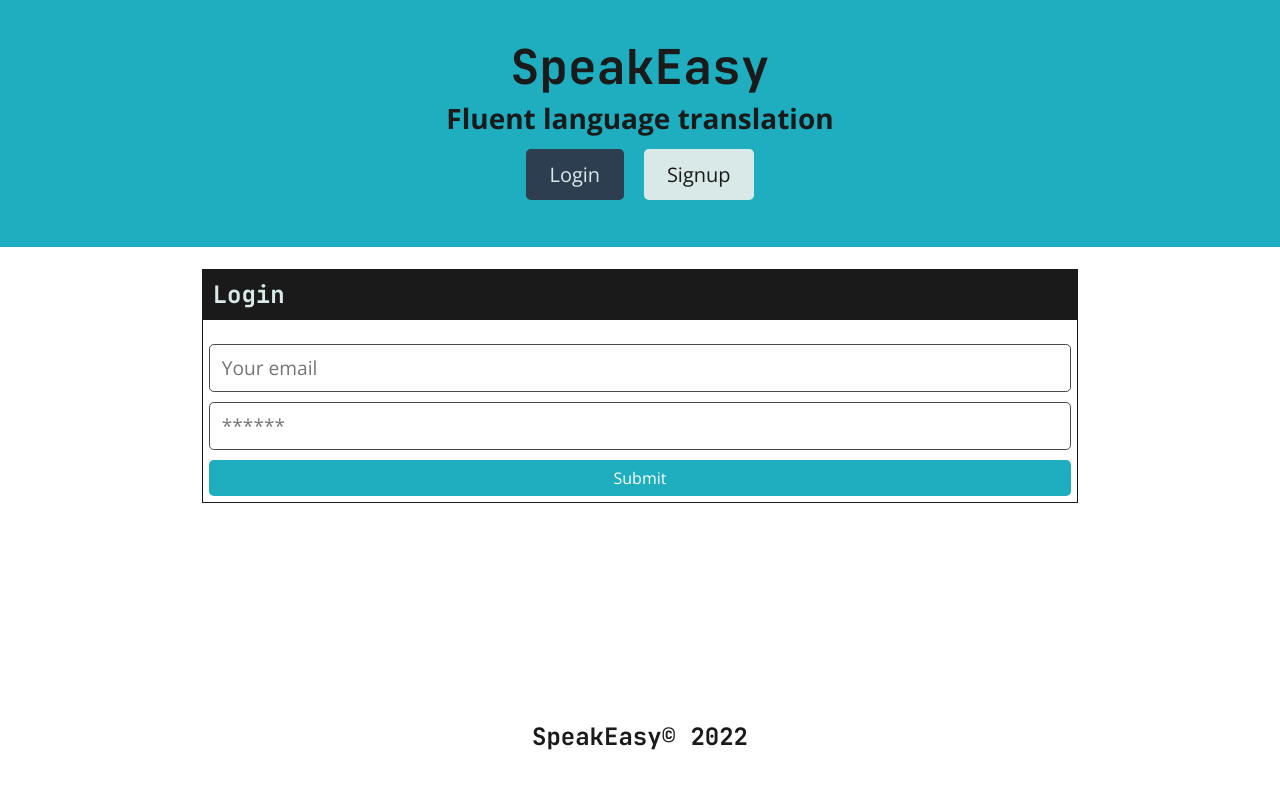
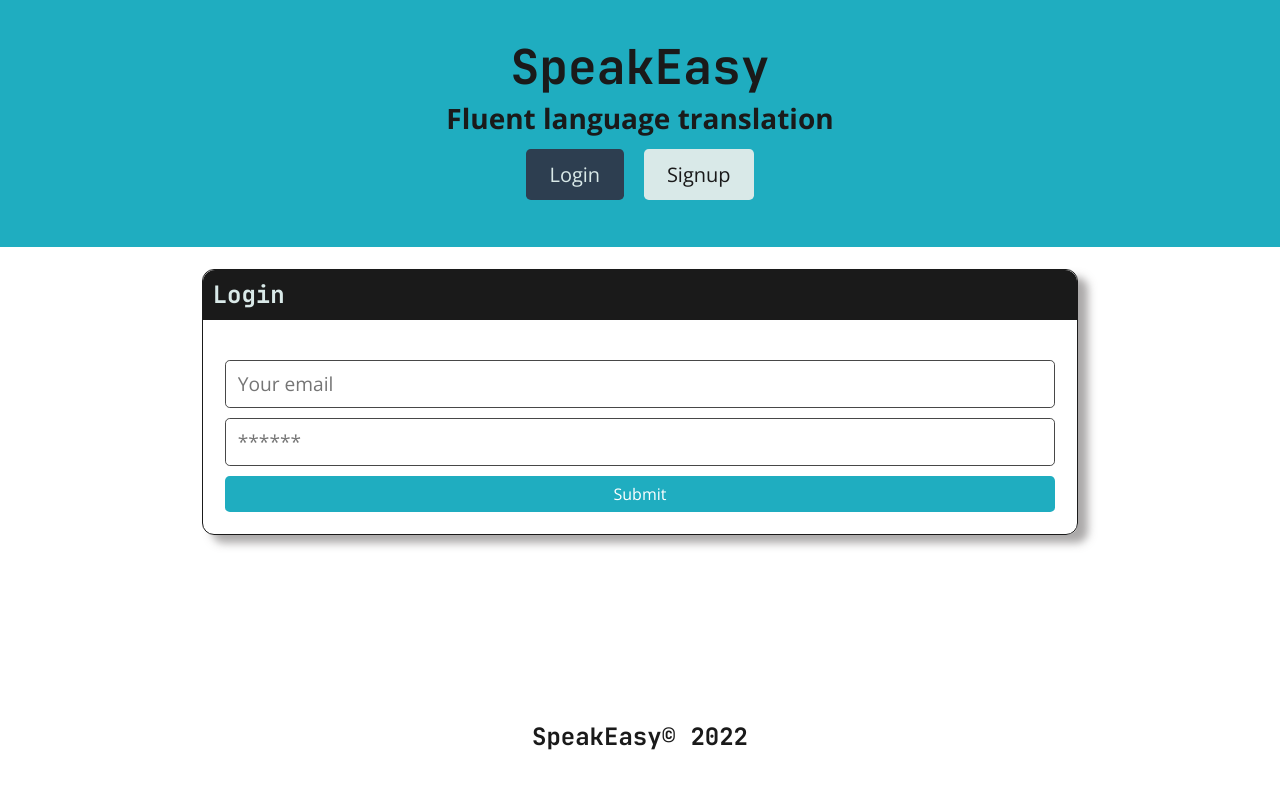
Before and after one commit to TomSouthwick/SpeakEasy, a React (Create React App) app in the folder client/: page /login in a window 1280 px wide. Shown: the top 788 px of the page. Built offline with nearby package versions, Linux system fonts and the light colour scheme.

Commit message:
adding log in page styles

```diff
--- a/client/src/index.css
+++ b/client/src/index.css
@@ -1,3 +1,14 @@
+/* my gear */
+
+.card {
+  background: #ffffff7a;
+    box-shadow: 10px 8px 9px 0px #58535380;
+    border-radius: 12px;
+}
+
+
+
+
 /*! normalize.css v8.0.1 | MIT License | github.com/necolas/normalize.css */
 /* Document
    ========================================================================== */
--- a/client/src/pages/Login.js
+++ b/client/src/pages/Login.js
@@ -44,8 +44,8 @@ const Login = (props) => {
     <main className="flex-row justify-center mb-4">
       <div className="col-12 col-lg-10">
         <div className="card">
-          <h4 className="card-header bg-dark text-light p-2">Login</h4>
-          <div className="card-body">
+          <h4 style={{ borderRadius: "12px 12px 0 0" }} className="card-header bg-dark text-light p-2">Login</h4>
+          <div className="card-body" style={{padding: "22px"}}>
             {data ? (
               <p>
                 Success! You may now head{' '}
```
Also changed, not shown: 1 other file (tests, documents, lock files or other folders).
